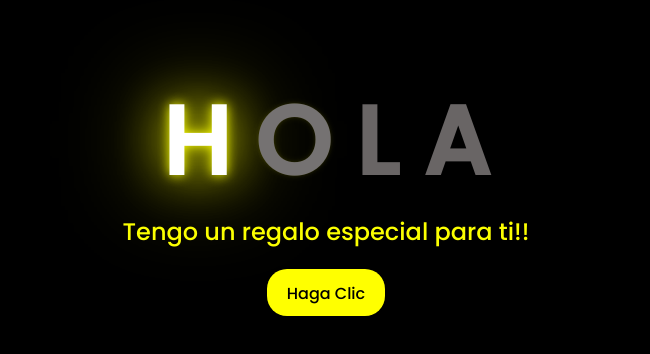
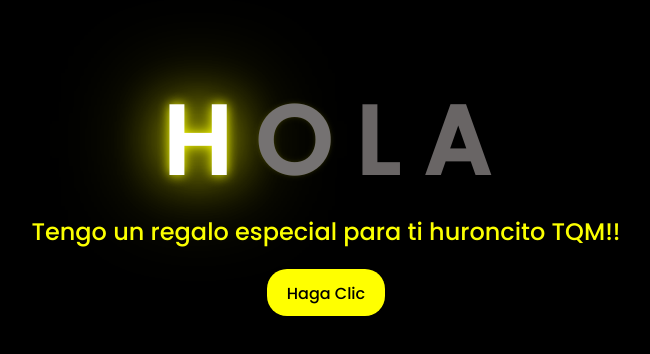
Before and after one commit to Jahir-Torres/huroncitoflores, a plain HTML site: page index.html in a window 1280 px wide. Shown: the part 216-570 px from the top of the page, without its empty margins (322-972 px from the left). Drawn offline with Linux system fonts and the light colour scheme.

Commit message:
Update index.html

```diff
--- a/index.html
+++ b/index.html
@@ -25,7 +25,7 @@
         <span></span>
     </div>
     <div class="description">
-        <span>Tengo un regalo especial para ti!!</span>
+        <span>Tengo un regalo especial para ti huroncito TQM!!</span>
     </div>
     <div class="button">
         <button>
```
